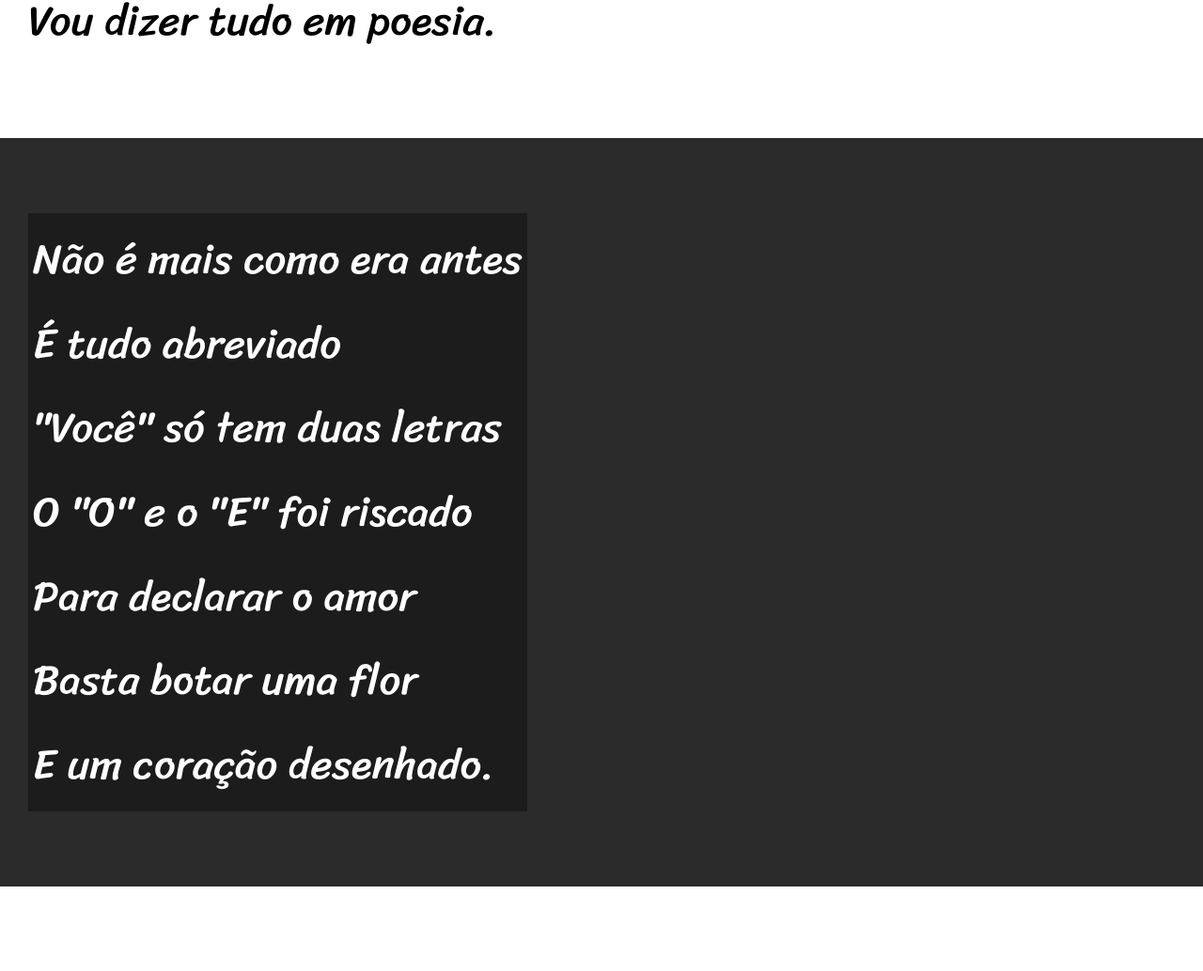
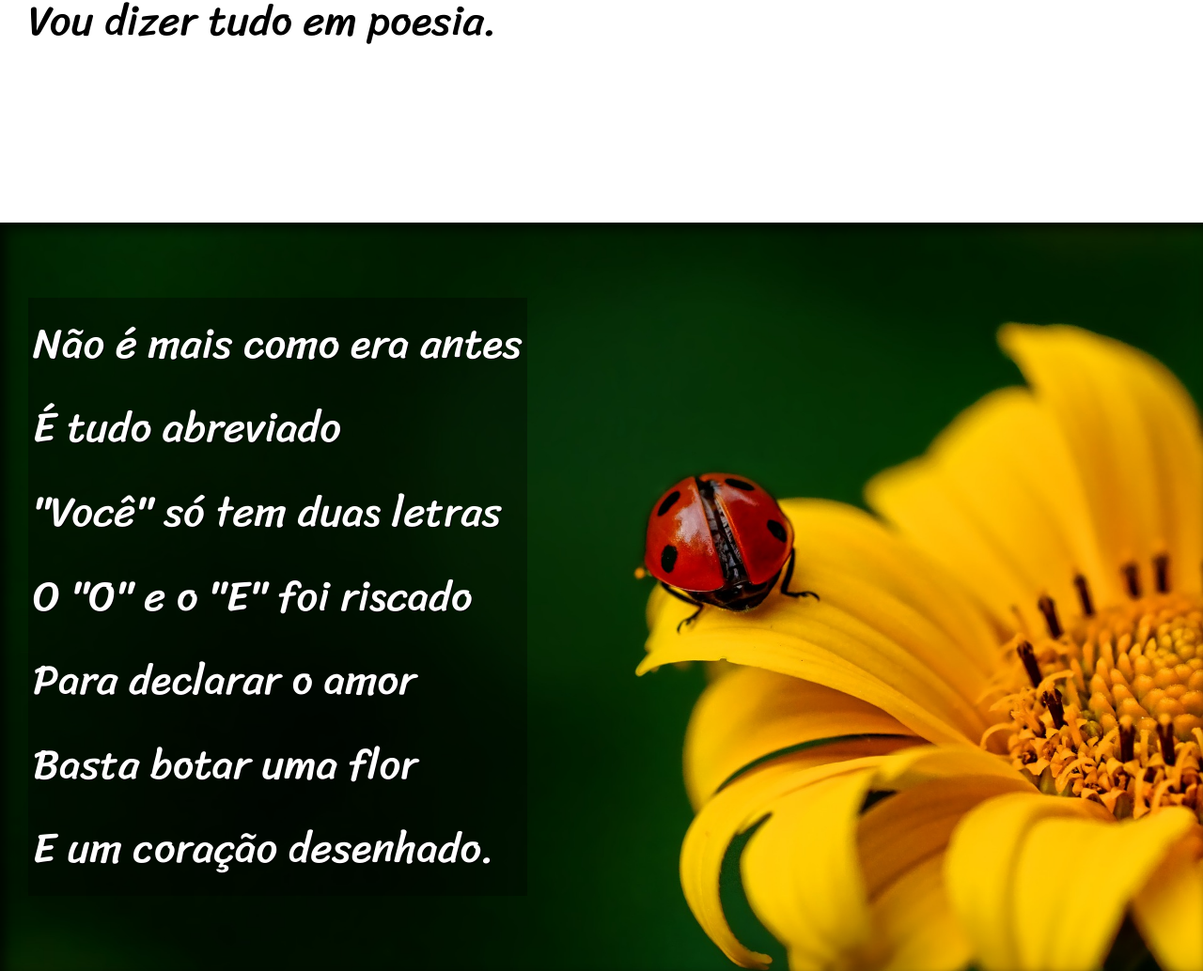
Before and after one commit to Felpecx/Html-Css, a plain HTML site: page Desafios/d012/index.html in a window 1280 px wide. Shown: the part 900-1934 px from the top of the page at 94% size. Drawn offline with Linux system fonts and the light colour scheme.

Commit message:
Finalizei projeto desafio 12

```diff
--- a/Desafios/d012/estilo/style.css
+++ b/Desafios/d012/estilo/style.css
@@ -67,6 +67,10 @@ font-size: 3.5vw;
 
 }
 
+section > p {
+    padding-bottom: 2em;
+}
+
 section.normal {
 background-color: white;
 color: black;
@@ -75,12 +79,26 @@ color: black;
 section.imagem {
 background-color: rgb(44, 43, 43);
 color: white;
+box-shadow: inset 6px 6px 13px 0px rgba(0, 0, 0, 0.753);
+background-attachment: fixed;
 }
 
 section.imagem > p {
 display: inline-block;
 padding: 5px;
 background-color: rgba(0, 0, 0, 0.342);
+text-shadow: 1px 1px 0px black;
+}
+
+section#img01 {
+    background-image: url('../imagens/background001.jpg');
+    background-position: right center;
+    background-size: cover;
+}
+
+section#img02 {
+    background-image: url('../imagens/background002.jpg');
+    background-size: cover;
 }
 
 footer {
--- a/Desafios/d012/index.html
+++ b/Desafios/d012/index.html
@@ -27,7 +27,7 @@
 
 
 
-    <section class="imagem">
+    <section class="imagem" id="img01">
         <p>
             Não é mais como era antes <br>
             É tudo abreviado <br>
@@ -67,7 +67,7 @@
 
 
 
-    <section class="imagem">
+    <section class="imagem" id="img02">
         <p>
             Tenho saudade das cartas <br>
             Escritas com a própria mão <br>
```
